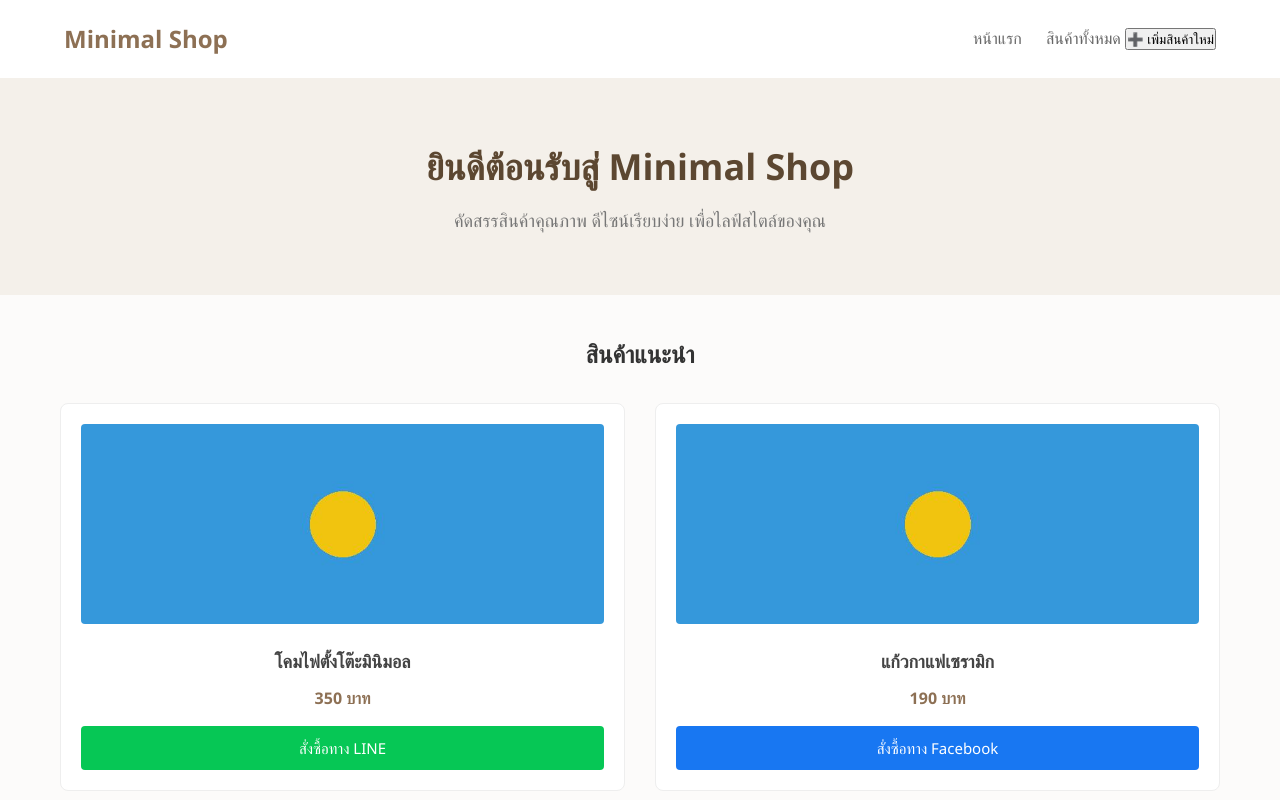
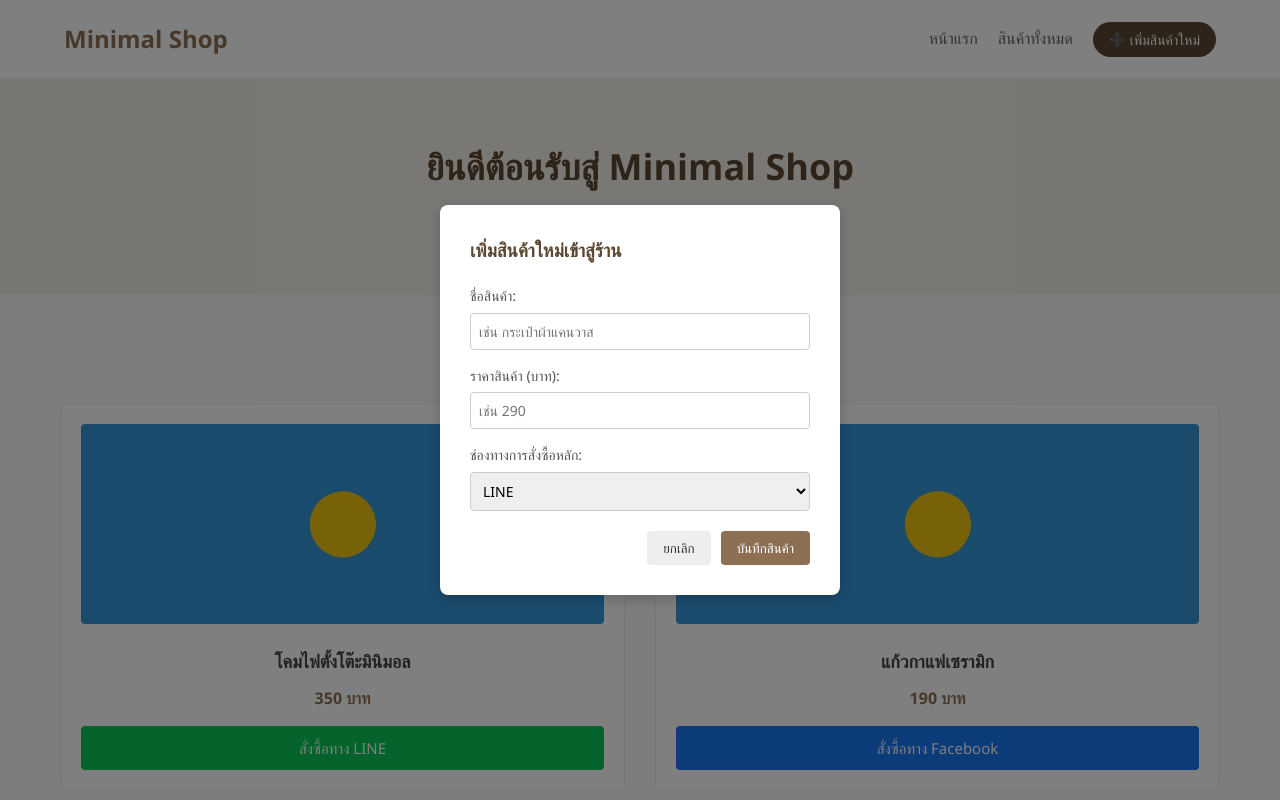
Before and after one commit to chest959/profilehtml, a plain HTML site: page index.html in a window 1280 px wide. Both pictures are taken after a click on the button "➕ เพิ่มสินค้าใหม่". Shown: the top 800 px of the page. Drawn offline with Linux system fonts and the light colour scheme.

Commit message:
Update style.css

```diff
--- a/style.css
+++ b/style.css
@@ -28,6 +28,11 @@ body {
     color: #8d7054;
 }
 
+.navbar nav {
+    display: flex;
+    align-items: center;
+}
+
 .navbar nav a {
     margin-left: 20px;
     text-decoration: none;
@@ -35,8 +40,21 @@ body {
     font-weight: 500;
 }
 
-.navbar nav a:hover {
-    color: #8d7054;
+/* ปุ่มเพิ่มสินค้าบนแถบเมนู */
+.add-product-trigger {
+    background-color: #5c4731;
+    color: #fff;
+    border: none;
+    padding: 8px 16px;
+    border-radius: 20px;
+    margin-left: 20px;
+    cursor: pointer;
+    font-size: 14px;
+    transition: background 0.2s;
+}
+
+.add-product-trigger:hover {
+    background-color: #3e2f20;
 }
 
 /* ส่วน Hero */
@@ -111,18 +129,108 @@ body {
     margin-bottom: 15px;
 }
 
+/* ตกแต่งปุ่มลิงก์สั่งซื้อ */
 .buy-btn {
+    display: block;
+    text-decoration: none;
+    text-align: center;
+    padding: 10px 20px;
+    border-radius: 4px;
+    font-size: 15px;
+    font-weight: 500;
+    width: 100%;
+}
+
+.line-btn {
+    background-color: #06C755;
+    color: #fff;
+}
+.line-btn:hover {
+    background-color: #05b04b;
+}
+
+.fb-btn {
+    background-color: #1877F2;
+    color: #fff;
+}
+.fb-btn:hover {
+    background-color: #145dbf;
+}
+
+/* หน้าต่างป็อปอัป (Modal Panel) */
+.modal-overlay {
+    display: none;
+    position: fixed;
+    top: 0;
+    left: 0;
+    width: 100%;
+    height: 100%;
+    background-color: rgba(0,0,0,0.5);
+    justify-content: center;
+    align-items: center;
+    z-index: 1000;
+}
+
+.modal-box {
+    background-color: #fff;
+    padding: 30px;
+    border-radius: 8px;
+    width: 100%;
+    max-width: 400px;
+    box-shadow: 0 4px 15px rgba(0,0,0,0.2);
+}
+
+.modal-box h3 {
+    margin-bottom: 20px;
+    color: #5c4731;
+}
+
+.form-group {
+    margin-bottom: 15px;
+    text-align: left;
+}
+
+.form-group label {
+    display: block;
+    margin-bottom: 5px;
+    font-size: 14px;
+    color: #555;
+}
+
+.form-group input, .form-group select {
+    width: 100%;
+    padding: 8px;
+    border: 1px solid #ccc;
+    border-radius: 4px;
+    font-size: 14px;
+}
+
+.modal-buttons {
+    display: flex;
+    justify-content: flex-end;
+    gap: 10px;
+    margin-top: 20px;
+}
+
+.cancel-btn {
+    background-color: #eee;
+    color: #333;
+    border: none;
+    padding: 8px 16px;
+    border-radius: 4px;
+    cursor: pointer;
+}
+
+.save-btn {
     background-color: #8d7054;
     color: #fff;
     border: none;
-    padding: 10px 20px;
+    padding: 8px 16px;
     border-radius: 4px;
     cursor: pointer;
-    width: 100%;
-    font-size: 15px;
 }
 
-.buy-btn:hover {
+.save-btn:hover {
     background-color: #725941;
 }
 
@@ -135,28 +243,3 @@ footer {
     margin-top: 60px;
     font-size: 14px;
 }
-/* ตกแต่งปุ่มลิงก์ให้แสดงผลเหมือนปุ่มกด */
-a.buy-btn {
-    display: block;
-    text-decoration: none;
-    text-align: center;
-    font-weight: 500;
-}
-
-/* ปุ่ม LINE สีเขียว */
-.line-btn {
-    background-color: #06C755 !important;
-    color: #fff !important;
-}
-.line-btn:hover {
-    background-color: #05b04b !important;
-}
-
-/* ปุ่ม Facebook สีน้ำเงิน */
-.fb-btn {
-    background-color: #1877F2 !important;
-    color: #fff !important;
-}
-.fb-btn:hover {
-    background-color: #145dbf !important;
-}
```
